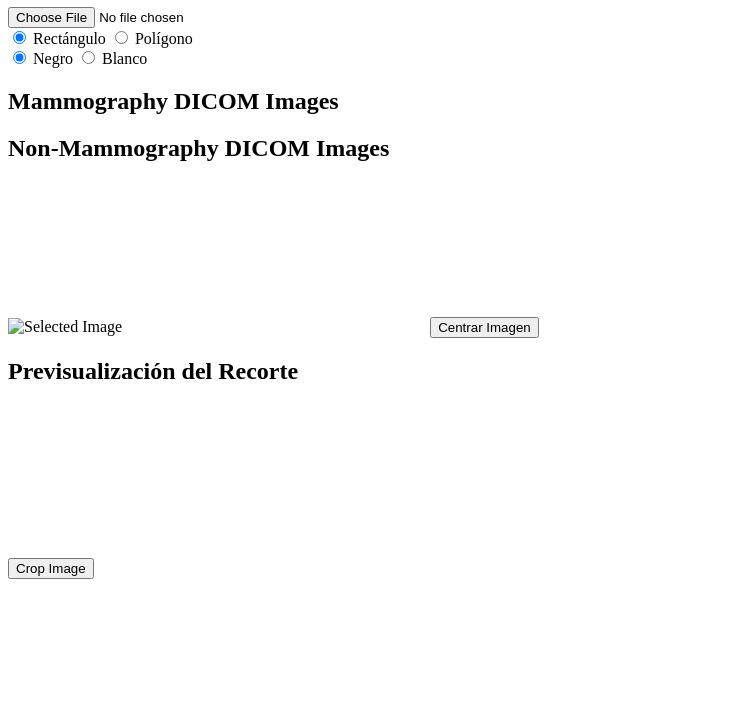
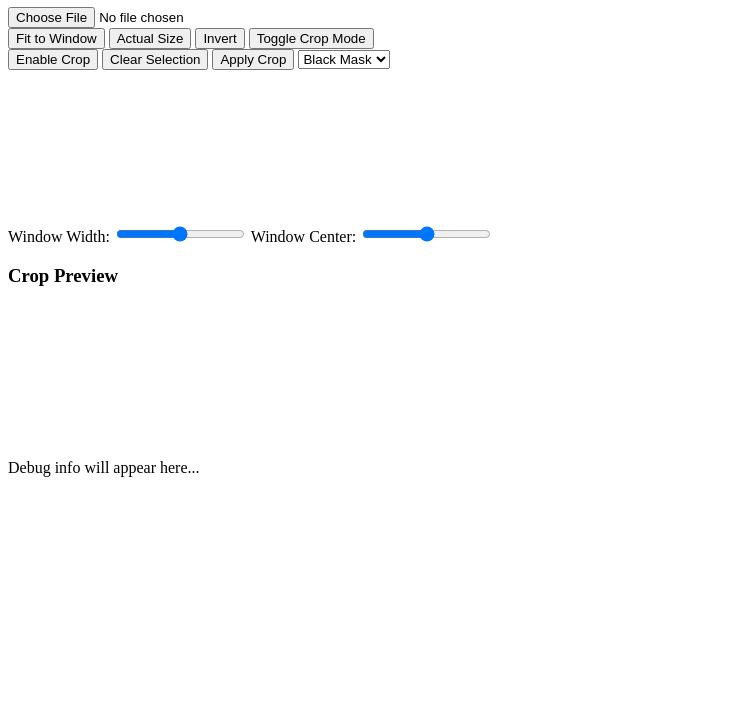
Before and after one commit to Terabuck/commander, a plain HTML site: page index.html in a window 1280 px wide. Shown: the part 73-800 px from the top of the page, without its empty margins (0-753 px from the left). Drawn offline with Linux system fonts and the light colour scheme; a script that the page names is missing.

Commit message:
Update index.html
YesChat updated

```diff
--- a/index.html
+++ b/index.html
@@ -1,49 +1,57 @@
-
 <!DOCTYPE html>
 <html lang="en">
   <head>
-    <meta charset="UTF-8">
-    <meta name="viewport" content="width=device-width, initial-scale=1.0">
+    <meta charset="UTF-8" />
+    <meta name="viewport" content="width=device-width, initial-scale=1.0" />
     <title>DICOM Viewer</title>
-    <script src="https://unpkg.com/cornerstone-core@2.3.0/dist/cornerstone.js"></script>
-    <script src="https://unpkg.com/dicom-parser@1.8.1/dist/dicomParser.js"></script>
+    <link rel="stylesheet" href="styles.css" />
   </head>
+
   <body>
-    <h1>Modificar SeriesInstanceUID en Archivos DICOM</h1>
-    <input type="file" id="dicom-file" accept=".dcm">
-    <div>
-        <label><input type="radio" name="crop-mode" value="rectangle" checked> Rectángulo</label>
-        <label><input type="radio" name="crop-mode" value="polygon"> Polígono</label>
+    <div class="container">
+      <h1>DICOM Mammography Viewer with Cropping</h1>
+
+      <div class="controls">
+        <input type="file" id="dicom-file" accept=".dcm" />
+        <div class="viewport-controls">
+          <button id="fitToWindow">Fit to Window</button>
+          <button id="actualSize">Actual Size</button>
+          <button id="invertImage">Invert</button>
+          <button id="toggleCropMode">Toggle Crop Mode</button>
         </div>
-    <div>
-        <label><input type="radio" name="mask-color" value="black" checked> Negro</label>
-        <label><input type="radio" name="mask-color" value="white"> Blanco</label>
-    </div>
-    <div class="thumbnails">
-        <h2>Mammography DICOM Images</h2>
-        <div class="thumbnail-pair">
-            <div class="thumbnail-container right" id="R-CC-container"></div>
-            <div class="thumbnail-container left" id="L-CC-container"></div>
-        </div>
-        <div class="thumbnail-pair">
-            <div class="thumbnail-container right" id="R-MLO-container"></div>
-            <div class="thumbnail-container left" id="L-MLO-container"></div>
+        <div class="crop-controls">
+          <button id="enableCrop">Enable Crop</button>
+          <button id="clearCrop">Clear Selection</button>
+          <button id="applyCrop">Apply Crop</button>
+          <select id="maskColor">
+            <option value="black">Black Mask</option>
+            <option value="white">White Mask</option>
+          </select>
         </div>
       </div>
-    <div class="thumbnails">
-        <h2>Non-Mammography DICOM Images</h2>
-        <div id="non-mammo-container"></div>
+
+      <div class="viewer-container">
+        <div id="dicomImage"></div>
+        <canvas id="cropOverlay"></canvas>
       </div>
-    <div id="selected-image-container">
-        <img id="selected-image" src="" alt="Selected Image">
-        <canvas id="crop-canvas"></canvas>
-        <button id="center-image-button">Centrar Imagen</button>
+
+      <div class="viewport-controls">
+        Window Width:
+        <input type="range" id="windowWidth" min="1" max="4000" step="10" />
+        Window Center:
+        <input type="range" id="windowCenter" min="1" max="16000" step="10" />
       </div>
-    <div id="preview-container">
-        <h2>Previsualización del Recorte</h2>
-        <canvas id="preview-canvas"></canvas>
+
+      <div class="preview-container">
+        <h3>Crop Preview</h3>
+        <canvas id="previewCanvas"></canvas>
       </div>
-    <button id="crop-button">Crop Image</button>
+
+      <div id="debug">Debug info will appear here...</div>
+    </div>
+
+    <script src="https://unpkg.com/cornerstone-core/dist/cornerstone.min.js"></script>
+    <script src="https://unpkg.com/dicom-parser/dist/dicomParser.min.js"></script>
     <script src="scripts.js"></script>
   </body>
 </html>
```
Lines whose indentation alone changed are shown as unchanged.
